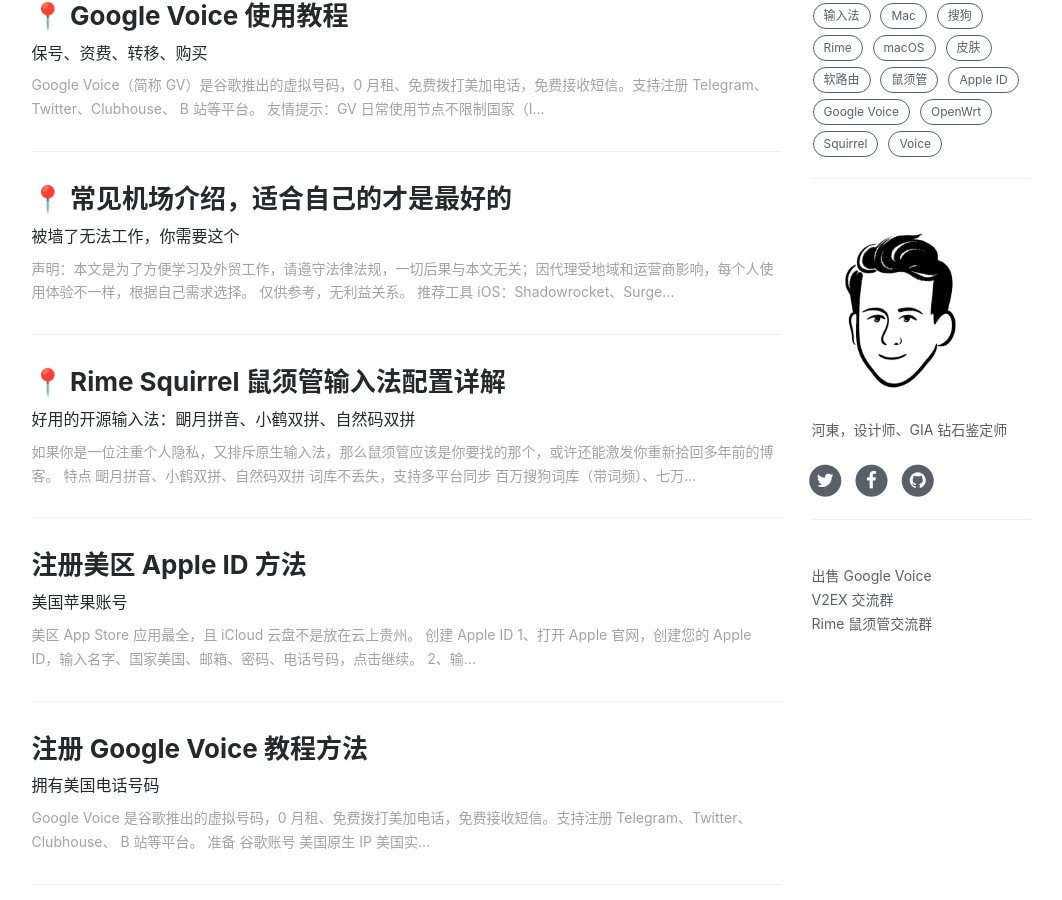
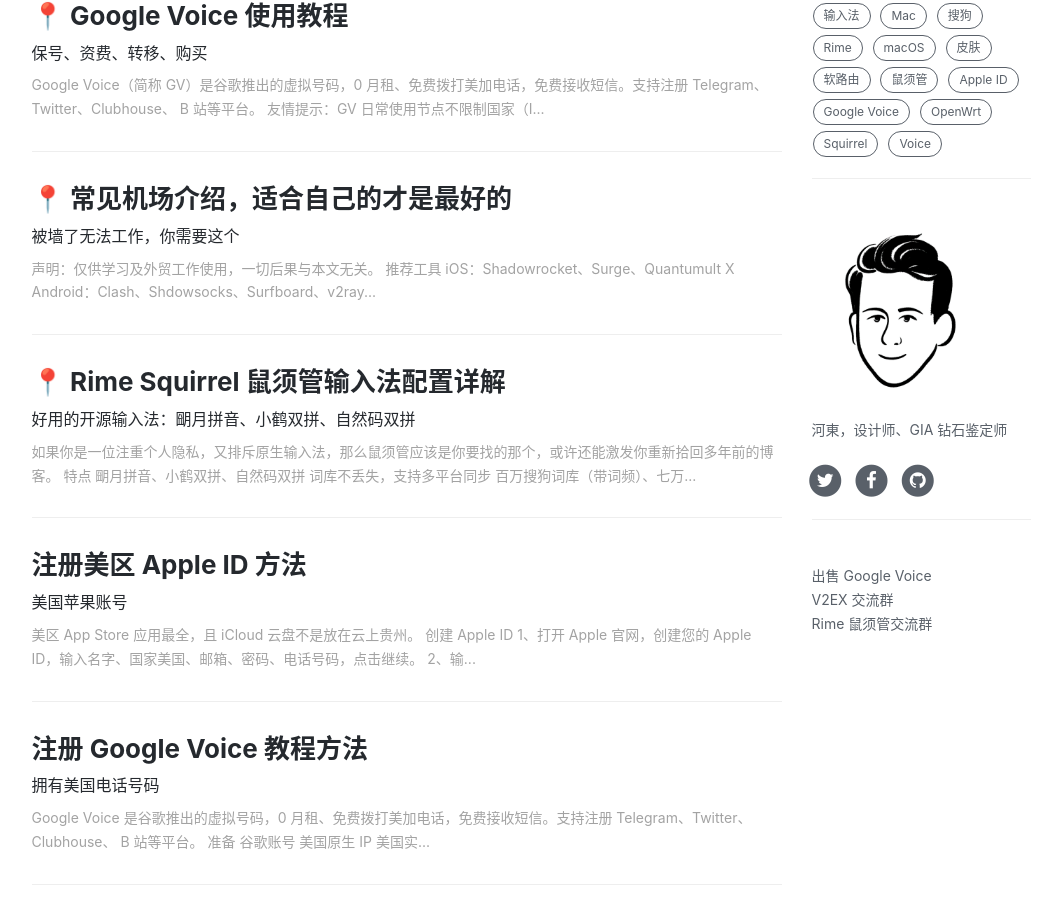
Before and after one commit to ssnhd/ssnhd.github.io, a Jekyll site: the page built from index.html, in a window 1280 px wide and 900 px high, scrolled down 469 px. Shown: the whole window, without its empty margins (136-1198 px from the left). Built offline with Jekyll 4.4.1, drawn with Linux system fonts in a browser that asks for light colours; nearby versions of some CDN libraries; the list of posts is cut into pages by our own code; comment, search, counter and statistics services are not loaded.

Commit message:
Update 2022-1-26-server.md

```diff
--- a/_posts/2022-1-26-server.md
+++ b/_posts/2022-1-26-server.md
@@ -17,8 +17,7 @@
   - 速蛙云
 ---
 
-声明：本文是为了方便学习及外贸工作，请遵守法律法规，一切后果与本文无关；因代理受地域和运营商影响，每个人使用体验不一样，根据自己需求选择。\
-`仅供参考，无利益关系。`
+声明：仅供学习及外贸工作使用，一切后果与本文无关。
 
 # 推荐工具
 
@@ -30,12 +29,12 @@
 - **路由器[（OpenWrt系统）](https://github.com/coolsnowwolf/lede)：** `ShadowSocksR Plus+`、`OpenClash`
 
 
-# Just My Socks
+# 注册 Just My Socks
 
 
 **注册：[点击这里](https://justmysocks.net/members/aff.php?aff=12029)**
 
-Just My Socks 是加拿大 VPS 服务商 BandwagonHost（俗称搬瓦工）推出的机场，支持月付，不同价格节点和路线数量不同，例如 5.88 美元每月的约 5-6 条路线，每月 500GB 流量。
+Just My Socks 是加拿大 VPS 服务商 BandwagonHost（俗称搬瓦工）推出的机场，支持月付，不同价格节点和路线数量不同。仅供参考，无利益关系。
 
 
 1、注册并登陆，选择订购新服务，根据个人需求购买套餐。
```
